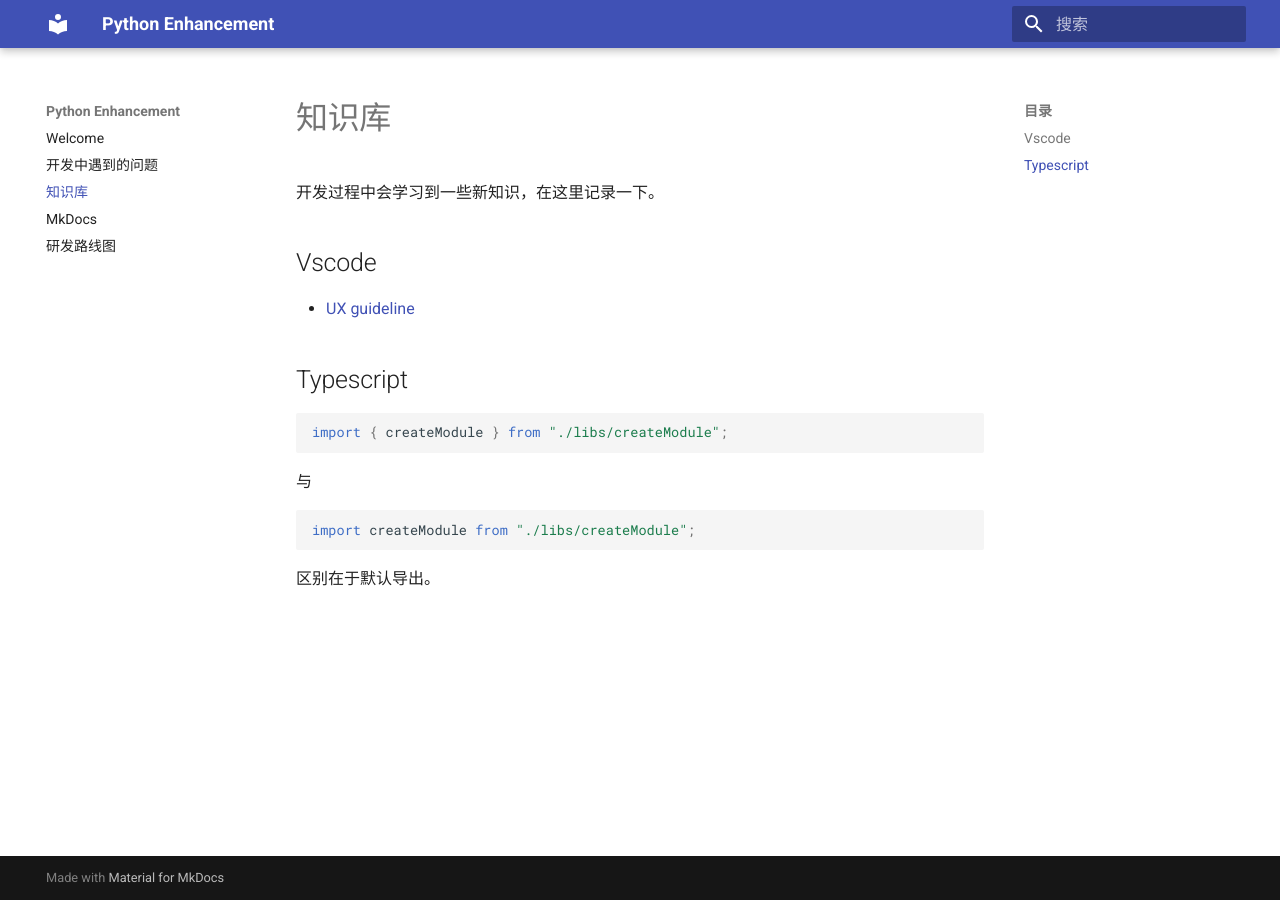
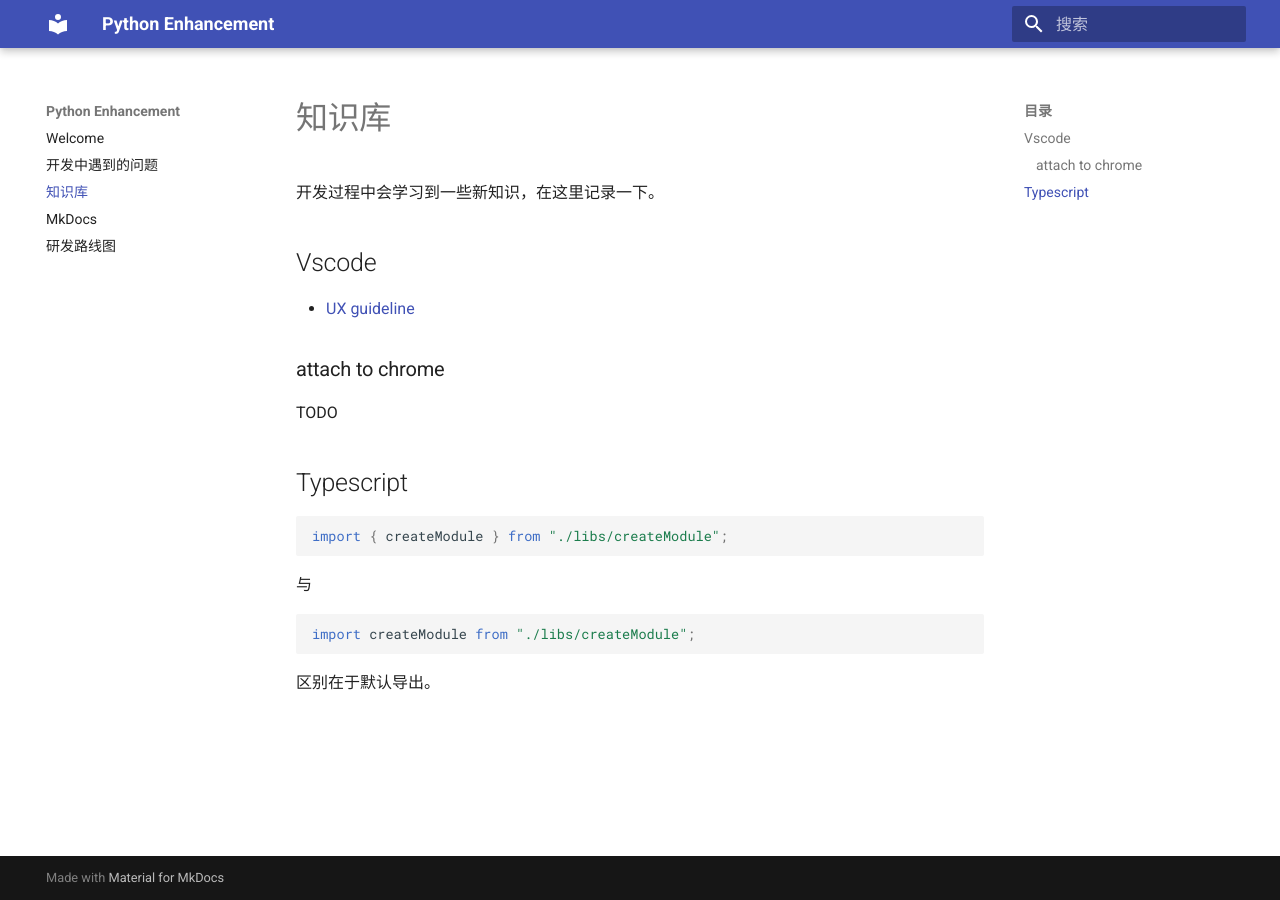
Before and after one commit to Svtter/vscode-python-enhancement, an MkDocs documentation site: the page built from docs/docs/knowledge.md, in a window 1280 px wide. Built offline with MkDocs 1.6.1 and Material for MkDocs 9.7.7, drawn with Linux system fonts in a browser that asks for light colours.

Commit message:
docs: add attach to chrome

```diff
--- a/docs/docs/knowledge.md
+++ b/docs/docs/knowledge.md
@@ -5,6 +5,10 @@
 ## Vscode
 
 - [UX guideline](https://code.visualstudio.com/api/ux-guidelines/overview)
+
+### attach to chrome
+
+TODO
 
 ## Typescript
 
```
